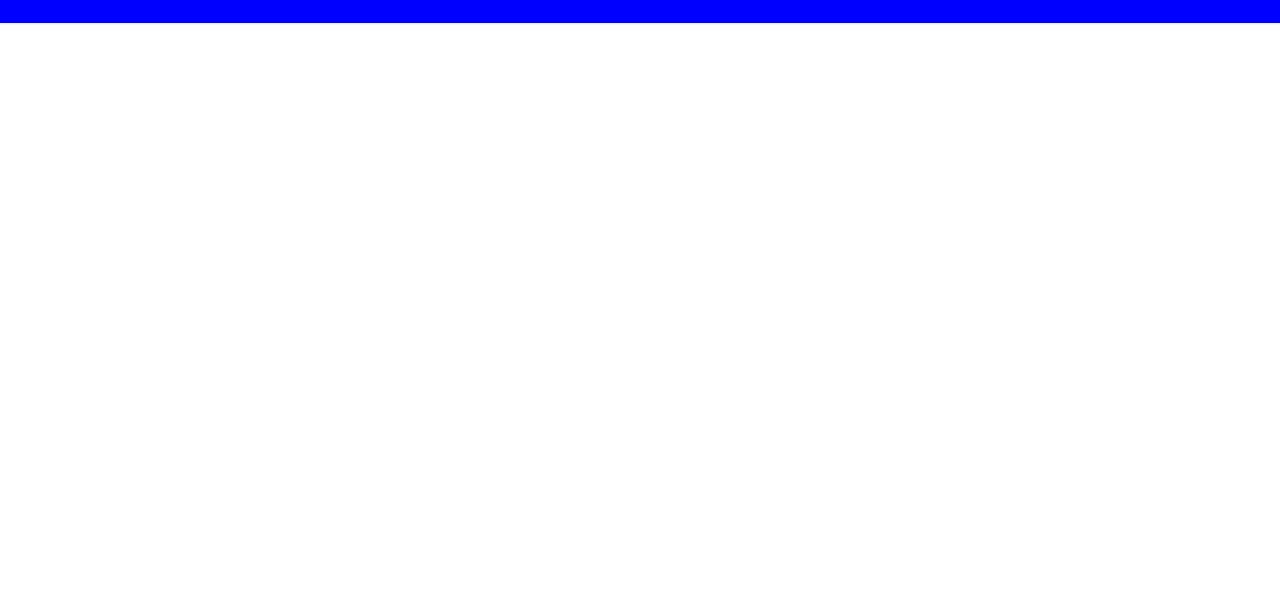
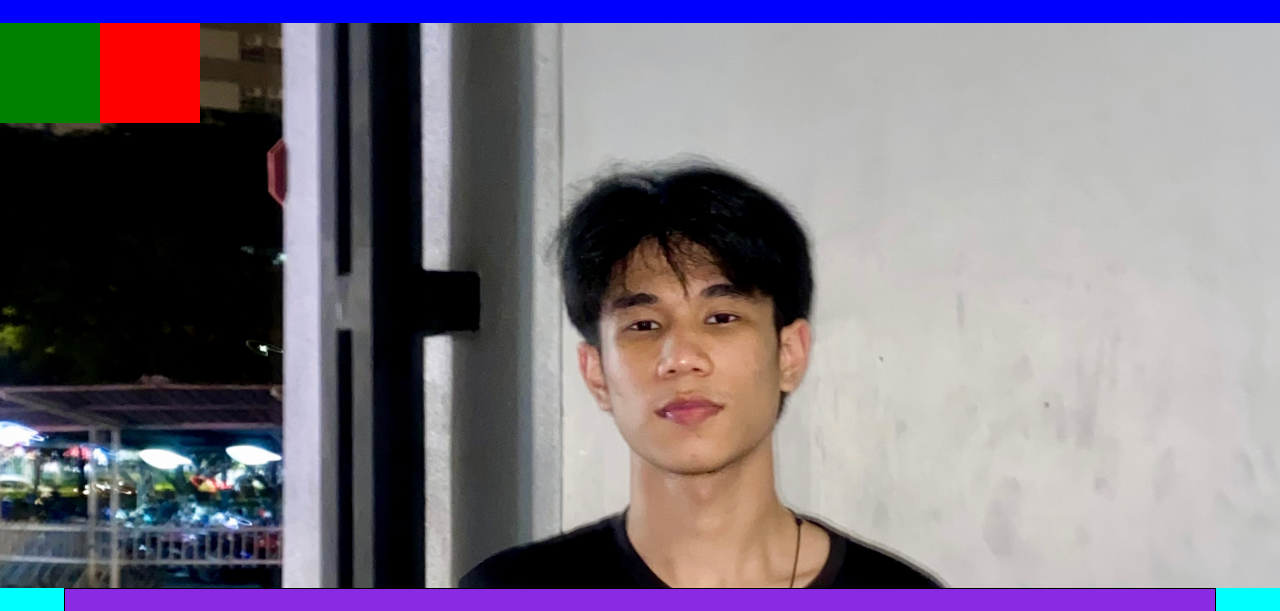
Before and after one commit to plakaow/CS100-Project-13, a plain HTML site: page index.html in a window 1280 px wide. Shown: the part 57-668 px from the top of the page. Drawn offline with Linux system fonts and the light colour scheme.

Commit message:
PK saved

```diff
--- a/homepage.css
+++ b/homepage.css
@@ -34,7 +34,23 @@ ul li{
 
 .main_content{
     width: 100%;
-    height: 600px;
+    background-image: url('img/test_img.jpg');
+    background-size: cover;
+    background-position: 0;
+    height: 565px;
+    display: flex;
+    flex-direction: row;
+}
+
+.left_side{
+    width: 100px;
+    height: 100px;
+    background-color: green;
+}
+.right_side{
+    width: 100px;
+    height: 100px;
+    background-color: red;
 }
 
 footer{
--- a/index.html
+++ b/index.html
@@ -25,7 +25,12 @@
 
     <!--content-->
     <div class="main_content">
+        <div class="left_side">
 
+        </div>
+        <div class="right_side">
+
+        </div>
     </div>
 
 
```
Also changed, not shown: img/test_img.jpg (added).
